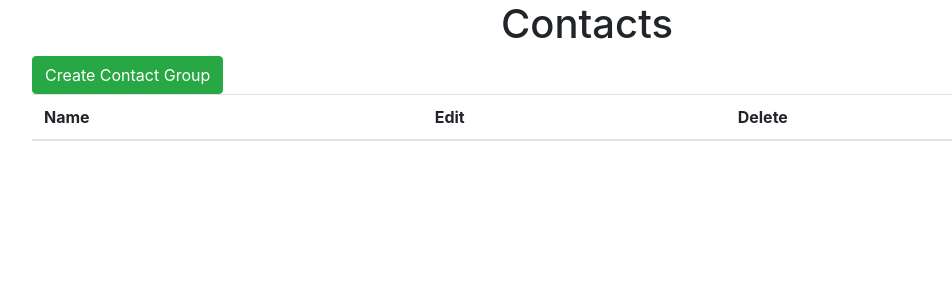
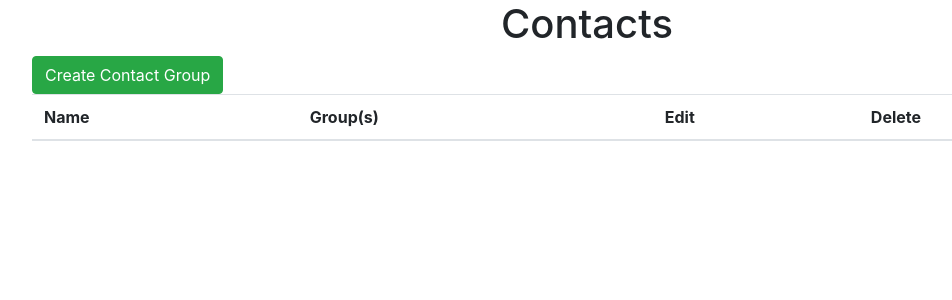
Before and after one commit to Valexxjr/contactbook-django, a Django app: page /crud/ in a window 1280 px wide. Shown: the top 300 px of the page, without its empty margins (53-1005 px from the left). Run offline with Django 3.2, Linux system fonts and the light colour scheme; data that the repository does not hold is empty; some libraries are stand-ins or nearby versions.

Commit message:
added checkbox field to contact form

```diff
--- a/crud/templates/crud/contact_list.html
+++ b/crud/templates/crud/contact_list.html
@@ -18,6 +18,7 @@
             <thead>
             <tr class="active">
                 <th>Name</th>
+                <th>Group(s)</th>
                 <th>Edit</th>
                 <th>Delete</th>
             </tr>
@@ -29,6 +30,11 @@
             <tr>
                 <td><a href="{% url 'crud:contact_detail' contact.id %}">{{contact.last_name}} {{contact.first_name}}
                     {{contact.patronymic|default_if_none:""}}</a></td>
+                <td><ul>
+                    {% for group in contact.group_set.all %}
+                        <li>{{ group.group_name }}</li>
+                    {% endfor %}
+                </ul></td>
                 <td class="edit"><a href="{% url 'crud:contact_update' contact.id %}" class="btn-info btn">Edit</a></td>
                 <td class="edit"><a href="{% url 'crud:contact_delete' contact.id %}" class="btn-danger btn">Delete</a></td>
             </tr>
--- a/crud/views.py
+++ b/crud/views.py
@@ -3,7 +3,7 @@ from django.shortcuts import redirect
 from django.urls import reverse
 from django.views import generic
 
-from .models import Contact, Phone, Attachment, Group
+from .models import Contact, Phone, Attachment, Group, ContactForm
 
 
 class IndexView(generic.ListView):
@@ -17,8 +17,12 @@ class DetailView(generic.DetailView):
 
 class ContactUpdate(generic.UpdateView):
     model = Contact
-    fields = ['first_name', 'last_name', 'patronymic', 'birth_date', 'city', 'country', 'citizenship']
+    form_class = ContactForm
     template_name_suffix = '_form'
+
+    def form_valid(self, form):
+        form.instance.group_set.set(form.cleaned_data['groups'])
+        return super(ContactUpdate, self).form_valid(form)
 
     def get_success_url(self):
         return reverse('crud:contact_detail', kwargs={'pk': self.kwargs.get('pk')})
```
Also changed, not shown: crud/models.py (+9 -0 lines).
